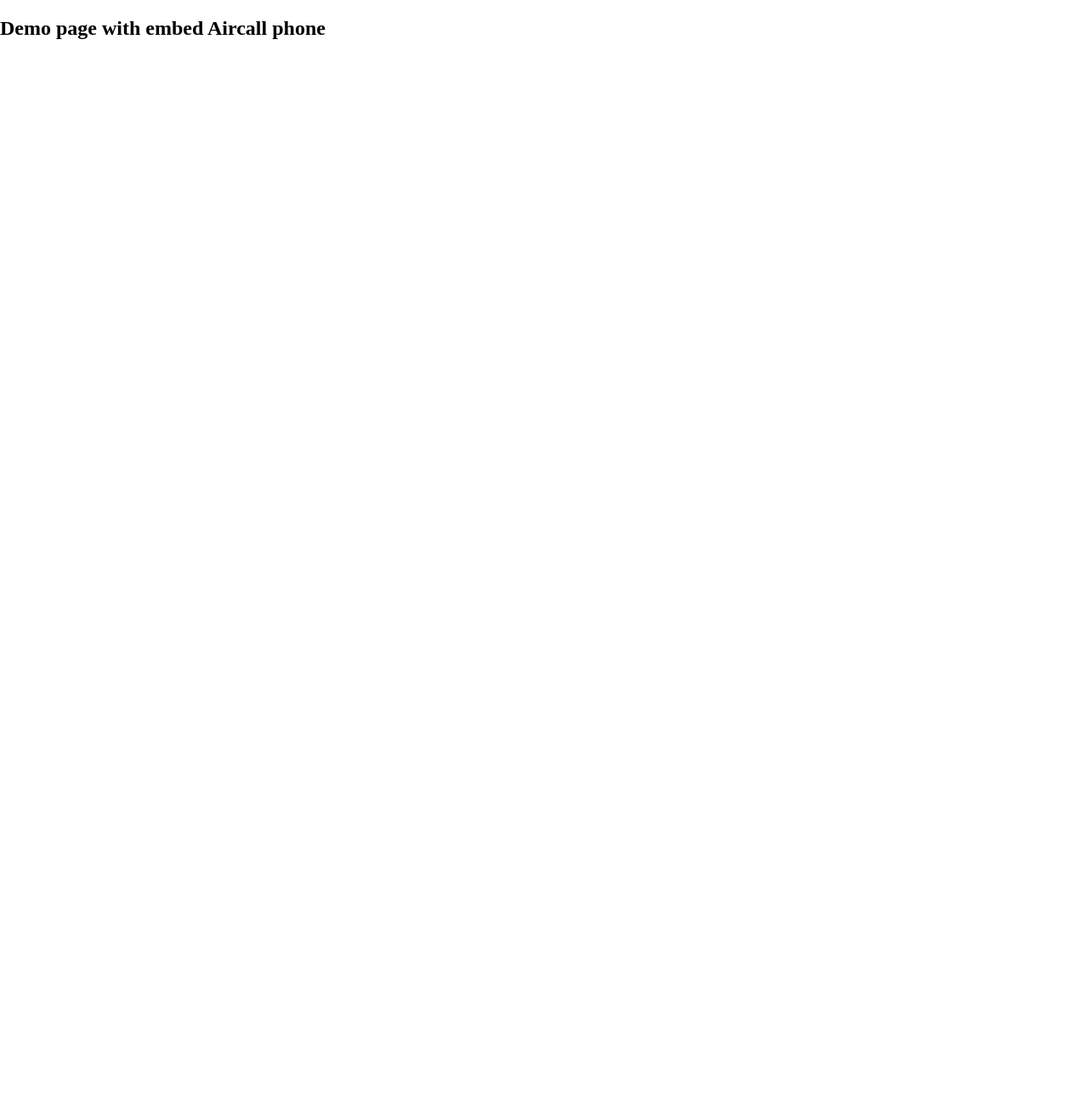
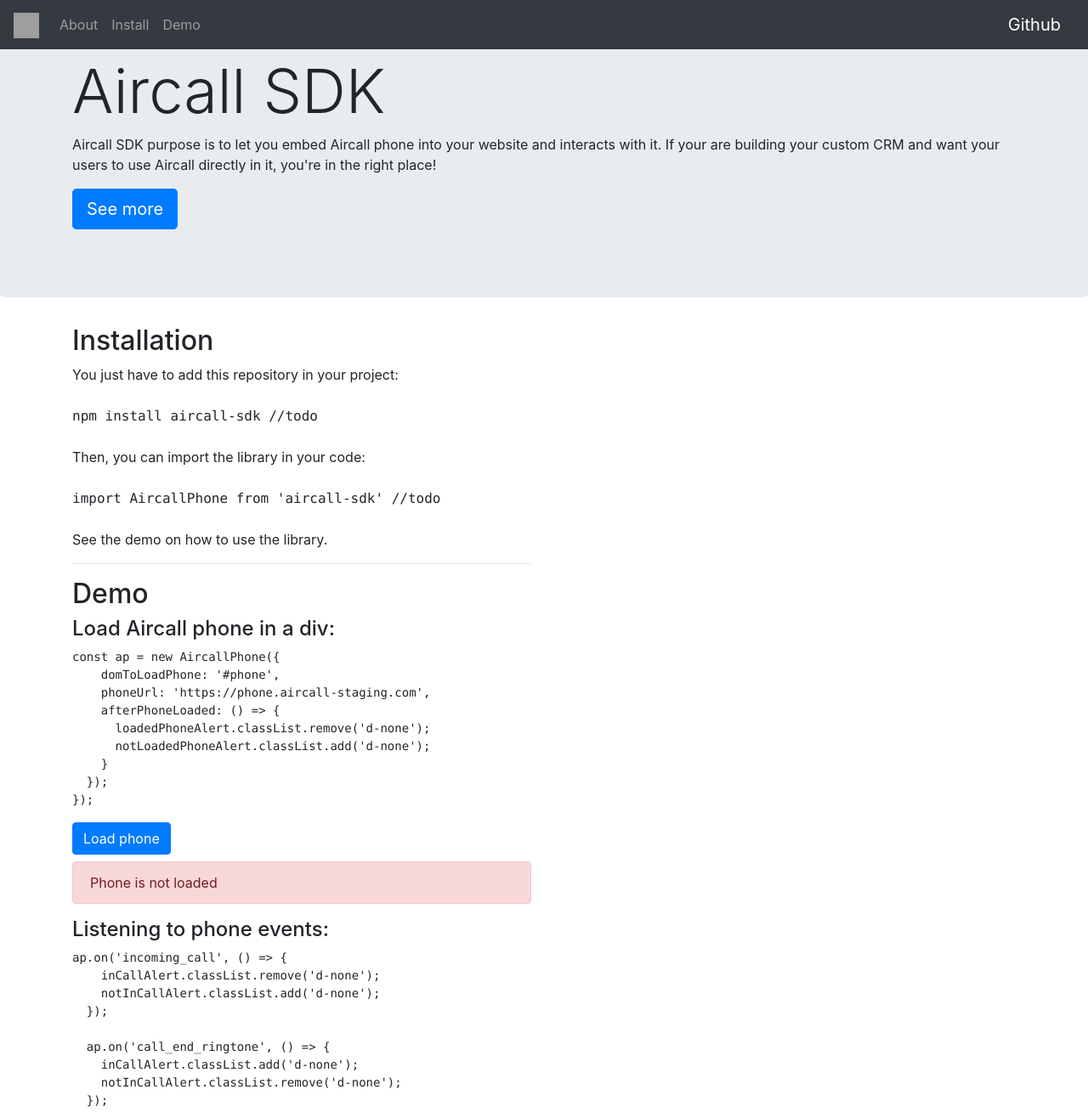
Before and after one commit to aircall/aircall-everywhere, a website: page demo/index.html in a window 1280 px wide. Shown: the top 1309 px of the page at 85% size. Before the commit the page ends 820 px from the top, so only its background shows below. Drawn offline with nearby package versions, Linux system fonts and the light colour scheme; grey boxes are pictures that could not be loaded.

Commit message:
demo page and readme

```diff
--- a/demo/index.html
+++ b/demo/index.html
@@ -1,28 +1,124 @@
 <!DOCTYPE html>
 <html lang="en">
   <head>
-    <meta charset="UTF-8">
+    <meta charset="utf-8">
+    <meta name="viewport" content="width=device-width, initial-scale=1, shrink-to-fit=no">
+    <link rel="stylesheet" href="https://stackpath.bootstrapcdn.com/bootstrap/4.1.1/css/bootstrap.min.css" integrity="sha384-WskhaSGFgHYWDcbwN70/dfYBj47jz9qbsMId/iRN3ewGhXQFZCSftd1LZCfmhktB" crossorigin="anonymous">
+
     <style>
-      html, body {
-        margin: 0;
-        padding: 0;
-        width: 100%;
-        height: 100%;
-      }
+
       #phone {
-        width:372px;
-        height:666px;
         position: fixed;
         bottom:10px;
         right:10px;
       }
+      #phone iframe {
+        border: none;
+      }
     </style>
   </head>
   <body>
-    <section id="content">
-      <h1>Demo page with embed Aircall phone</h1>
-      <div id="phone">
+    <nav class="navbar navbar-expand-md navbar-dark fixed-top bg-dark">
+      <a class="navbar-brand" href="#">
+        <img src="https://aircall.io/images/icons/aircall-logo-e62bdb99.svg" width="30" height="30" alt="">
+      </a>
+
+      <div class="collapse navbar-collapse" id="navbarsExampleDefault">
+        <ul class="navbar-nav mr-auto">
+          <li class="nav-item">
+            <a class="nav-link" href="#">About</a>
+          </li>
+          <li class="nav-item">
+            <a class="nav-link" href="#installation">Install</a>
+          </li>
+          <li class="nav-item">
+            <a class="nav-link" href="#demo">Demo</a>
+          </li>
+        </ul>
+        <a class="navbar-brand" href="https://github.com/aircall/aircall-embed-sdk">
+          Github
+        </a>
       </div>
-    </section>
+    </nav>
+    <main role="main">
+
+      <!-- Main jumbotron for a primary marketing message or call to action -->
+      <div class="jumbotron">
+        <div class="container">
+          <h1 class="display-3">Aircall SDK</h1>
+          <p>Aircall SDK purpose is to let you embed Aircall phone into your website and interacts with it. If your are building your custom CRM and want your users to use Aircall directly in it, you're in the right place!</p>
+          <p><a class="btn btn-primary btn-lg" href="#installation" role="button">See more</a></p>
+        </div>
+      </div>
+
+      <div class="container">
+        <!-- Example row of columns -->
+        <div class="row">
+          <div class="col-md-6">
+            <h2 id="installation">Installation</h2>
+            <p>You just have to add this repository in your project:
+              <br><br><samp>npm install aircall-sdk //todo</samp><br><br>
+              Then, you can import the library in your code:
+              <br><br><samp>import AircallPhone from 'aircall-sdk' //todo</samp><br><br>
+              See the demo on how to use the library.
+            </p>
+            <hr>
+          </div>
+        </div>
+
+        <div class="row">
+          <div class="col-md-6">
+            <h2 id="demo">Demo</h2>
+            <h4>Load Aircall phone in a div:</h4>
+              <pre><code>const ap = new AircallPhone({
+    domToLoadPhone: '#phone',
+    phoneUrl: 'https://phone.aircall-staging.com',
+    afterPhoneLoaded: () => {
+      loadedPhoneAlert.classList.remove('d-none');
+      notLoadedPhoneAlert.classList.add('d-none');
+    }
+  });
+});</code></pre>
+            <button type="button" class="btn btn-primary mb-2" id="load-phone-button">Load phone</button>
+            <div class="alert alert-success d-none" role="alert" id="phone-loaded">
+              Phone is loaded and ready to interact
+            </div>
+            <div class="alert alert-danger" role="alert" id="phone-not-loaded">
+              Phone is not loaded
+            </div>
+
+            <h4>Listening to phone events:</h4>
+              <pre><code>ap.on('incoming_call', () => {
+    inCallAlert.classList.remove('d-none');
+    notInCallAlert.classList.add('d-none');
+  });
+
+  ap.on('call_end_ringtone', () => {
+    inCallAlert.classList.add('d-none');
+    notInCallAlert.classList.remove('d-none');
+  });</code></pre>
+            <div class="alert alert-success d-none" role="alert" id="in-call">
+              Incoming call !
+            </div>
+            <div class="alert alert-danger" role="alert" id="not-in-call">
+              No incoming call
+            </div>
+
+            <h4>Sending events to phone:</h4>
+              <pre><code>dialButton.addEventListener('click', () => {
+    ap.send('dial_number', {phone_number: '+33123456789'});
+  }, false);</code></pre>
+            <button type="button" class="btn btn-primary mb-2" id="dial-button">Dial +33 1 23 45 67 89</button>
+
+            <p>Do you need more info? Read our documentation on <a href="https://github.com/aircall/aircall-embed-sdk">Github</a>
+          </div>
+        </div>
+
+      </div> <!-- /container -->
+
+    </main>
+
+  <div id="phone">
+  </div>
   </body>
 </html>
--- /dev/null
+++ b/index.js
@@ -0,0 +1,3 @@
+import AircallPhone from 'src/javascripts/aircallPhone.js';
+
+export default AircallPhone;
--- a/src/javascripts/aircallPhone.js
+++ b/src/javascripts/aircallPhone.js
@@ -35,7 +35,7 @@
     // we get the passed dom
     try {
       const el = document.querySelector(this.domToLoadPhone);
-      el.innerHTML = `<iframe allow="microphone; autoplay" src="${this.getUrlToLoad()}" style="width:100%; height:100%;"></iframe>`;
+      el.innerHTML = `<iframe allow="microphone; autoplay" src="${this.getUrlToLoad()}" style="height:666px; width:376px;"></iframe>`;
     } catch (e) {
       // couldnt query the dom wanted
       console.error(this.domToLoadPhone + ' could not be found. Error: ', e);
```
Also changed, not shown: demo/demo.js (+36 -7 lines), README.md.
